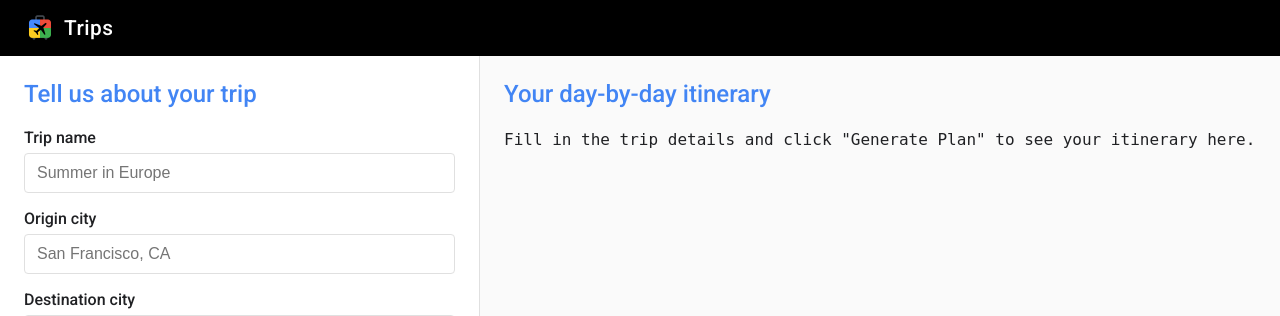
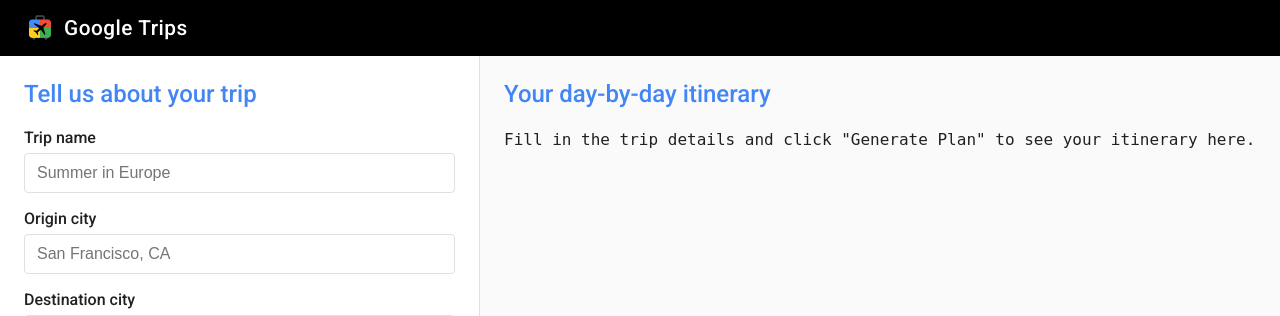
Before and after one commit to mikolajmusiol/GoogleTripsHackathon, a Flask app: page / in a window 1280 px wide. Shown: the top 316 px of the page. Run offline with Flask 3, Linux system fonts and the light colour scheme.

Commit message:
small changes in the interface

```diff
--- a/templates/planner.html
+++ b/templates/planner.html
@@ -143,7 +143,7 @@
     </style>
 </head>
 <body>
-    <header><img src="/images/google_trips.png" alt="Google" height="32"><span class="product">Trips</span></header>
+    <header><img src="/images/google_trips.png" alt="Google" height="32"><span class="product">Google Trips</span></header>
     <main>
         <section id="question-pane">
             <h2>Tell us about your trip</h2>
```
